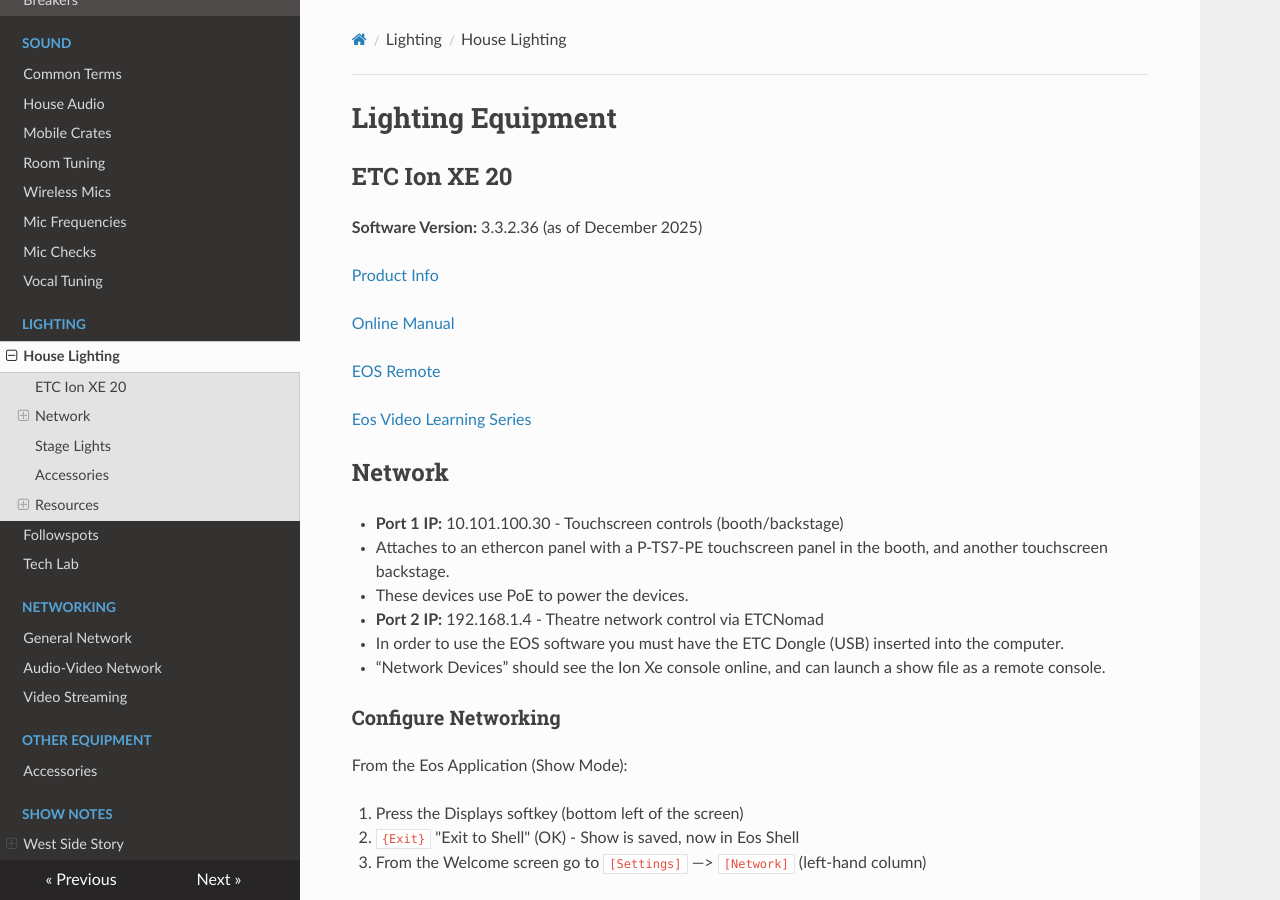
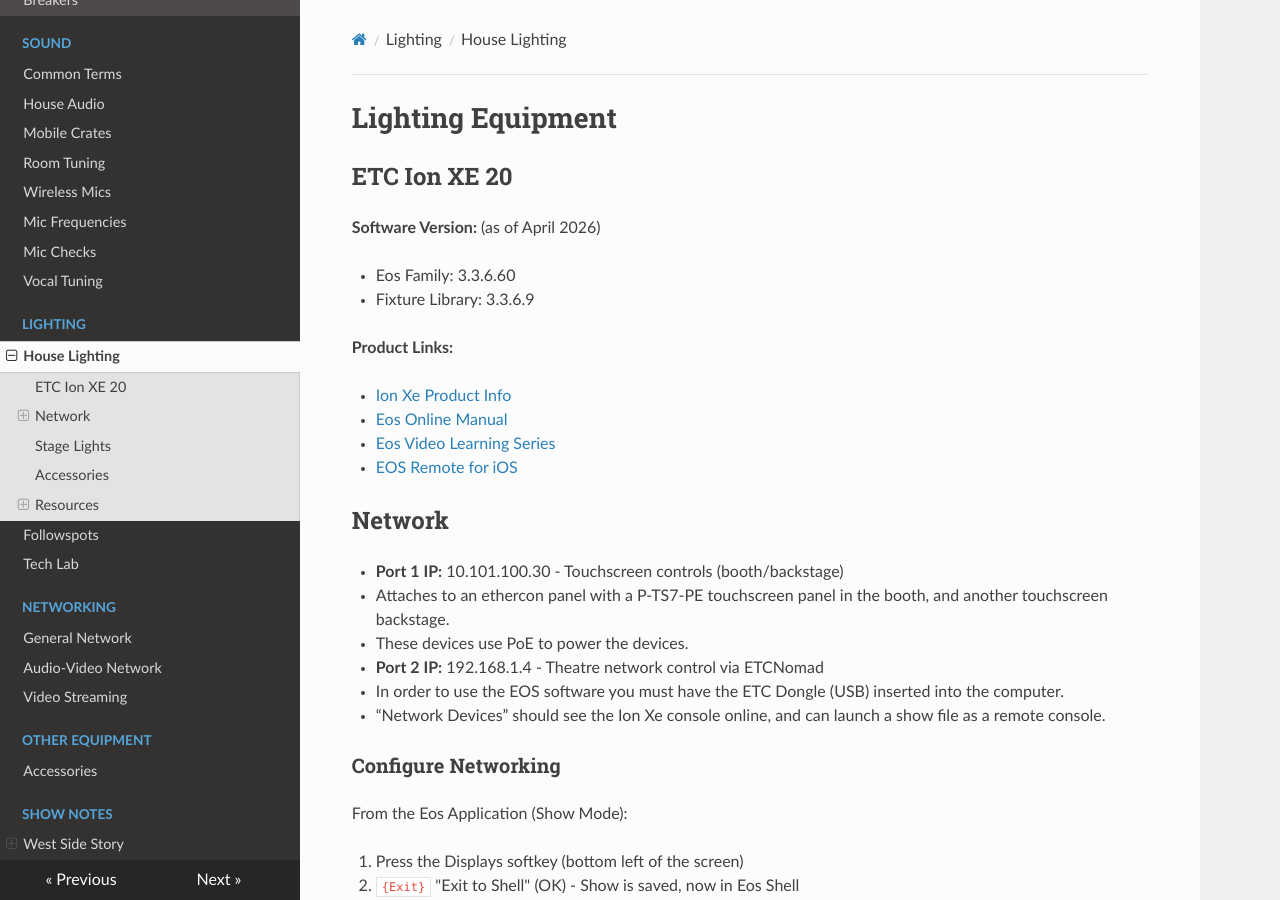
Before and after one commit to DustinGrau/DuluthTheatre, an MkDocs documentation site: the page built from docs/lighting-house.md, in a window 1280 px wide and 900 px high. Built offline with MkDocs 1.6.1, drawn with Linux system fonts in a browser that asks for light colours; nearby versions of some CDN libraries.

Commit message:
Update lighting-house.md

```diff
--- a/docs/lighting-house.md
+++ b/docs/lighting-house.md
@@ -2,15 +2,17 @@
 
 ## ETC Ion XE 20
 
-**Software Version:** 3.3.2.36 (as of December 2025)
+**Software Version:** (as of April 2026)
 
-[Product Info](https://www.etcconnect.com/Products/Consoles/Eos-Consoles/Ion-Xe/Features.aspx)
+* Eos Family: 3.3.6.60
+* Fixture Library: 3.3.6.9
 
-[Online Manual](https://www.etcconnect.com/WebDocs/Controls/EosFamilyOnlineHelp/en-us/Default.htm)
+**Product Links:**
 
-[EOS Remote](https://apps.apple.com/us/app/eos-remote/id1479413314)
-
-[Eos Video Learning Series](https://youtu.be/4joUizLBXAg?feature=shared)
+* [Ion Xe Product Info](https://www.etcconnect.com/Products/Consoles/Eos-Consoles/Ion-Xe/Features.aspx)
+* [Eos Online Manual](https://www.etcconnect.com/WebDocs/Controls/EosFamilyOnlineHelp/en-us/Default.htm)
+* [Eos Video Learning Series](https://youtu.be/4joUizLBXAg?feature=shared)
+* [EOS Remote for iOS](https://apps.apple.com/us/app/eos-remote/id1479413314)
 
 ## Network
 
```
